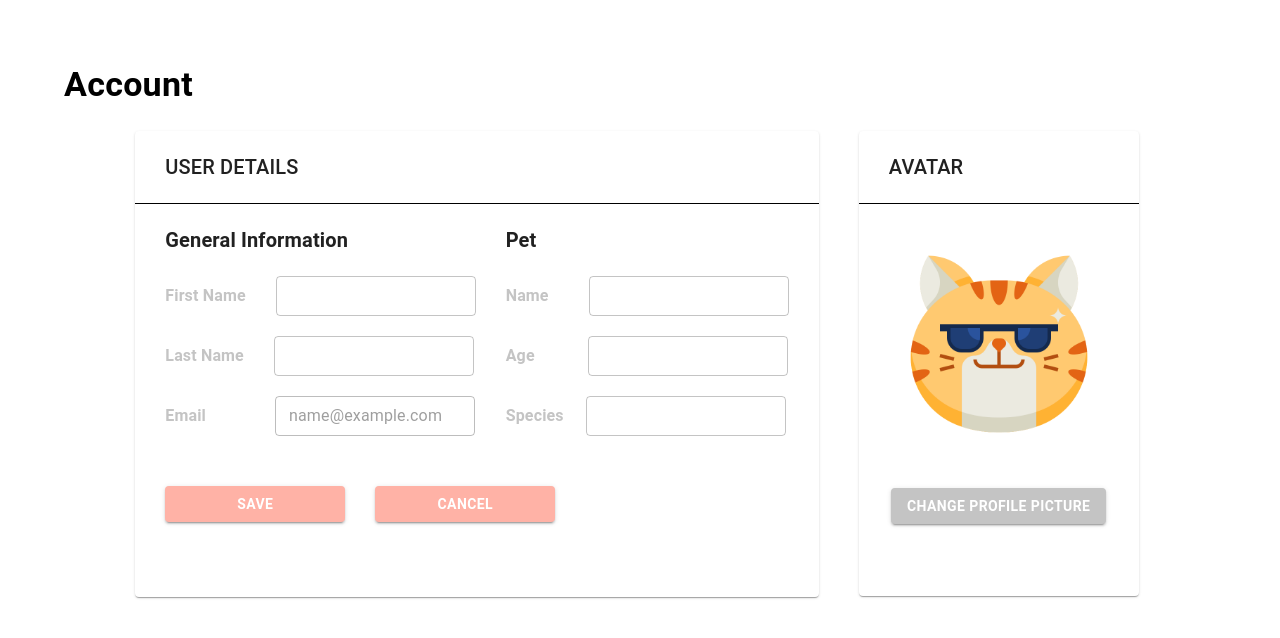
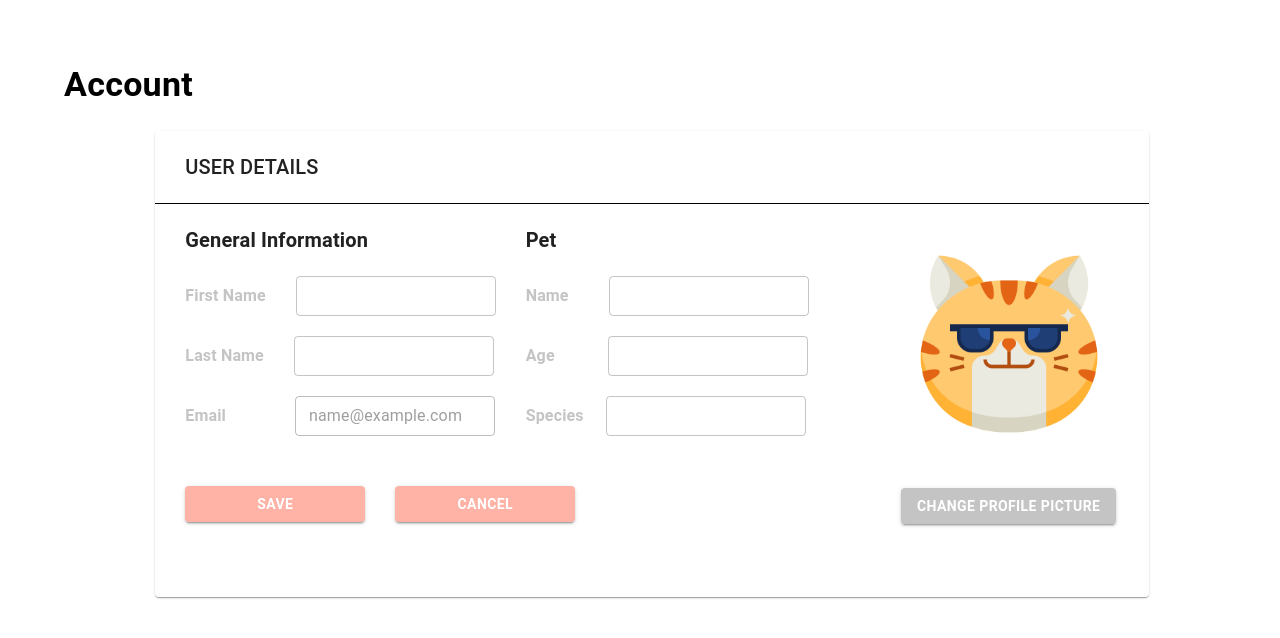
Before and after one commit to nhungL/petstagram, a React (Create React App) app in the folder frontend/: page / in a window 1280 px wide. Both pictures are taken after typing "name@example.com", "Sample123", "Sample123" into the empty fields and a click on the button "SIGN UP". Shown: the top 638 px of the page. Built offline with nearby package versions, Linux system fonts and the light colour scheme.

Commit message:
Change the layout of account page

```diff
--- a/frontend/src/actions/register.js
+++ b/frontend/src/actions/register.js
@@ -2,12 +2,11 @@ import {
   USER_REGISTER_FAIL,
   USER_REGISTER_REQUEST,
   USER_REGISTER_SUCCESS,
-  USER_SIGNIN_SUCCESS,
 } from "../constants/userConstants";
 import Axios from "axios";
 
 export const register =
-  (firstname, lastname, email, password, petname, age, species) =>
+  (firstname, lastname, email, password, petname, age, species, avatar) =>
   async (dispatch) => {
     dispatch({ type: USER_REGISTER_REQUEST, payload: { email, password } });
     try {
@@ -19,6 +18,7 @@ export const register =
         petname,
         age,
         species,
+        avatar,
       });
       dispatch({ type: USER_REGISTER_SUCCESS, payload: data });
       //dispatch({type: USER_SIGNIN_SUCCESS, payload: data});
--- a/frontend/src/components/InputForm/InputForm.js
+++ b/frontend/src/components/InputForm/InputForm.js
@@ -1,4 +1,12 @@
-import { Alert, Button, Grid, TextField, Typography } from "@mui/material";
+import {
+  Alert,
+  Button,
+  Card,
+  Divider,
+  Grid,
+  TextField,
+  Typography,
+} from "@mui/material";
 import React, { useEffect, useState } from "react";
 import { useDispatch, useSelector } from "react-redux";
 import { Link, useLocation, useNavigate } from "react-router-dom";
@@ -21,10 +29,36 @@ export default function InputForm() {
   const { userInfo, error } = userRegister;
   const dispatch = useDispatch();
 
+  const [changedPicture, setchangedPicture] = useState(false);
+  const [img, setImg] = useState("avatar.png");
+  const [avatar, setAvatar] = useState("avatar.png");
+
+  const onImageChange = (e) => {
+    const [file] = e.target.files;
+    setImg(URL.createObjectURL(file));
+    setAvatar(e.target.files[0]);
+    alert(avatar);
+    alert(img);
+  };
+
+  const cancelHandler = () => {
+    setchangedPicture((prev) => !prev);
+    setImg("avatar.png");
+  };
+
   const submitHandler = (e) => {
     e.preventDefault();
     dispatch(
-      register(firstName, lastName, email, password, petName, age, species)
+      register(
+        firstName,
+        lastName,
+        email,
+        password,
+        petName,
+        age,
+        species,
+        avatar
+      )
     );
   };
 
@@ -48,9 +82,15 @@ export default function InputForm() {
               {error}
             </Alert>
           )}
+          <Grid container direction="row" justifyContent="center">
+            <Grid item className={classes.layout}>
               <Grid container direction="row">
                 <Grid item>
-              <Typography variant="h6" align="left" className={classes.title}>
+                  <Typography
+                    variant="h6"
+                    align="left"
+                    className={classes.title}
+                  >
                     General Information
                   </Typography>
                   <Grid container direction="column">
@@ -103,7 +143,11 @@ export default function InputForm() {
                 </Grid>
                 <Grid item>
                   <div className={classes.background1}>
-                <Typography variant="h6" align="left" className={classes.title}>
+                    <Typography
+                      variant="h6"
+                      align="left"
+                      className={classes.title}
+                    >
                       Pet
                     </Typography>
                     <Grid container direction="column">
@@ -170,6 +214,69 @@ export default function InputForm() {
                   </Button>
                 </Link>
               </Grid>
+            </Grid>
+            <Grid item className={classes.layout}>
+              <Card
+                style={{
+                  border: "none",
+                  boxShadow: "none",
+                  marginLeft: "30px",
+                }}
+              >
+                {/* <Typography
+                  variant="h6"
+                  align="left"
+                  className={classes.title2}
+                >
+                  AVATAR
+                </Typography>
+                <Divider className={classes.line}></Divider> */}
+                <img src={img} alt="avatar" className={classes.image} />
+                {changedPicture ? (
+                  <div>
+                    <Grid
+                      container
+                      direction="column"
+                      alignItems="center"
+                      justifyContent="center"
+                    >
+                      <Grid item>
+                        <input
+                          type="file"
+                          id="avatar"
+                          accept=".png, .jpg, .jpeg"
+                          onChange={onImageChange}
+                        ></input>
+                      </Grid>
+                      <Grid item>
+                        <Grid container direction="row">
+                          <Grid item>
+                            <Button
+                              variant="contained"
+                              className={classes.buttonR}
+                              onClick={cancelHandler}
+                            >
+                              Cancel
+                            </Button>
+                          </Grid>
+                        </Grid>
+                      </Grid>
+                    </Grid>
+                  </div>
+                ) : (
+                  <div>
+                    <Button
+                      variant="contained"
+                      className={classes.subbutton2}
+                      onClick={() => setchangedPicture((prev) => !prev)}
+                    >
+                      Change Profile Picture
+                    </Button>
+                  </div>
+                )}
+              </Card>
+            </Grid>
+          </Grid>
         </div>
       </form>
     </div>
--- a/frontend/src/components/InputForm/Style.js
+++ b/frontend/src/components/InputForm/Style.js
@@ -53,5 +53,34 @@ const useStyles = makeStyles((theme) => ({
     textDecoration: "none",
     color: "white",
   },
+  line: {
+    backgroundColor: "black",
+  },
+  title2: {
+    marginTop: "20px",
+    marginBottom: "20px",
+    marginLeft: "30px",
+  },
+  box: {
+    width: "100px",
+  },
+  subbutton2: {
+    backgroundColor: "#C4C4C4",
+    fontWeight: "bold",
+    marginBottom: "72px",
+  },
+  buttonR: {
+    fontWeight: "bold",
+    backgroundColor: "#C4C4C4",
+    marginTop: "20px",
+    marginBottom: "30px",
+    marginLeft: "20px",
+    width: "150px",
+  },
+  image: {
+    width: "180px",
+    height: "180px",
+    margin: "50px",
+  },
 }));
 export default useStyles;
--- a/frontend/src/components/SignUp/SignUp.js
+++ b/frontend/src/components/SignUp/SignUp.js
@@ -33,8 +33,8 @@ export default function SignUp() {
     } else {
       // dispatch(register(email, password));
       setState({ email: email, password: password });
-      alert(email);
-      alert(password);
+      // alert(email);
+      // alert(password);
       navigate("/account", { state: { email: email, password: password } });
     }
   };
--- a/frontend/src/pages/AccountPage/AccountPage.js
+++ b/frontend/src/pages/AccountPage/AccountPage.js
@@ -14,9 +14,9 @@ export default function AccountPage() {
         <Grid item className={classes.layout}>
           <UserDetail />
         </Grid>
-        <Grid item className={classes.layout}>
+        {/* <Grid item className={classes.layout}>
           <AvatarForm />
-        </Grid>
+        </Grid> */}
       </Grid>
     </div>
   );
```
Also changed, not shown: 1 other file (tests, documents, lock files or other folders). Lines whose indentation alone changed are shown as unchanged.
